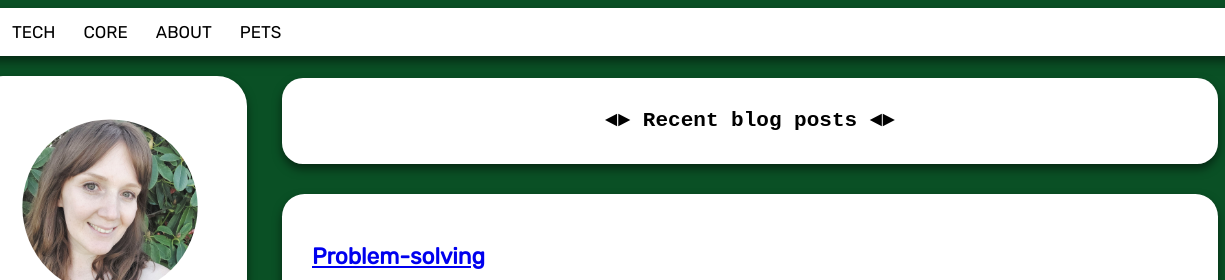
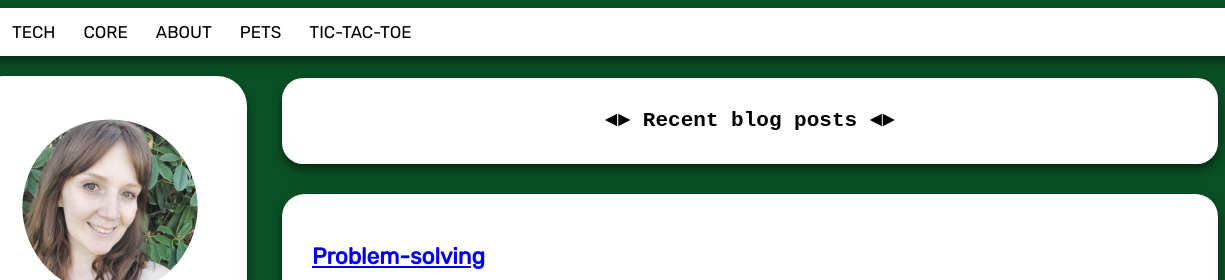
Before and after one commit to jessie-mills-dev/jessie-mills-dev.github.io, a plain HTML site: page index.html in a window 1280 px wide. Shown: the top 280 px of the page, 55-1280 px from the left. Drawn offline with Linux system fonts and the light colour scheme.

Commit message:
add link to tic tac toe

```diff
--- a/index.html
+++ b/index.html
@@ -22,6 +22,7 @@
         <a class="links" href="blog/core-blogs.html">CORE</a>
         <a class="links" href="blog/about-me.html">ABOUT</a>
         <a class="links" href="Pets/pets.html">PETS</a>
+        <a class="links" href="../tic-tac-toe/index.html">TIC-TAC-TOE</a>
     </div>
 
     <div class="page">
```
